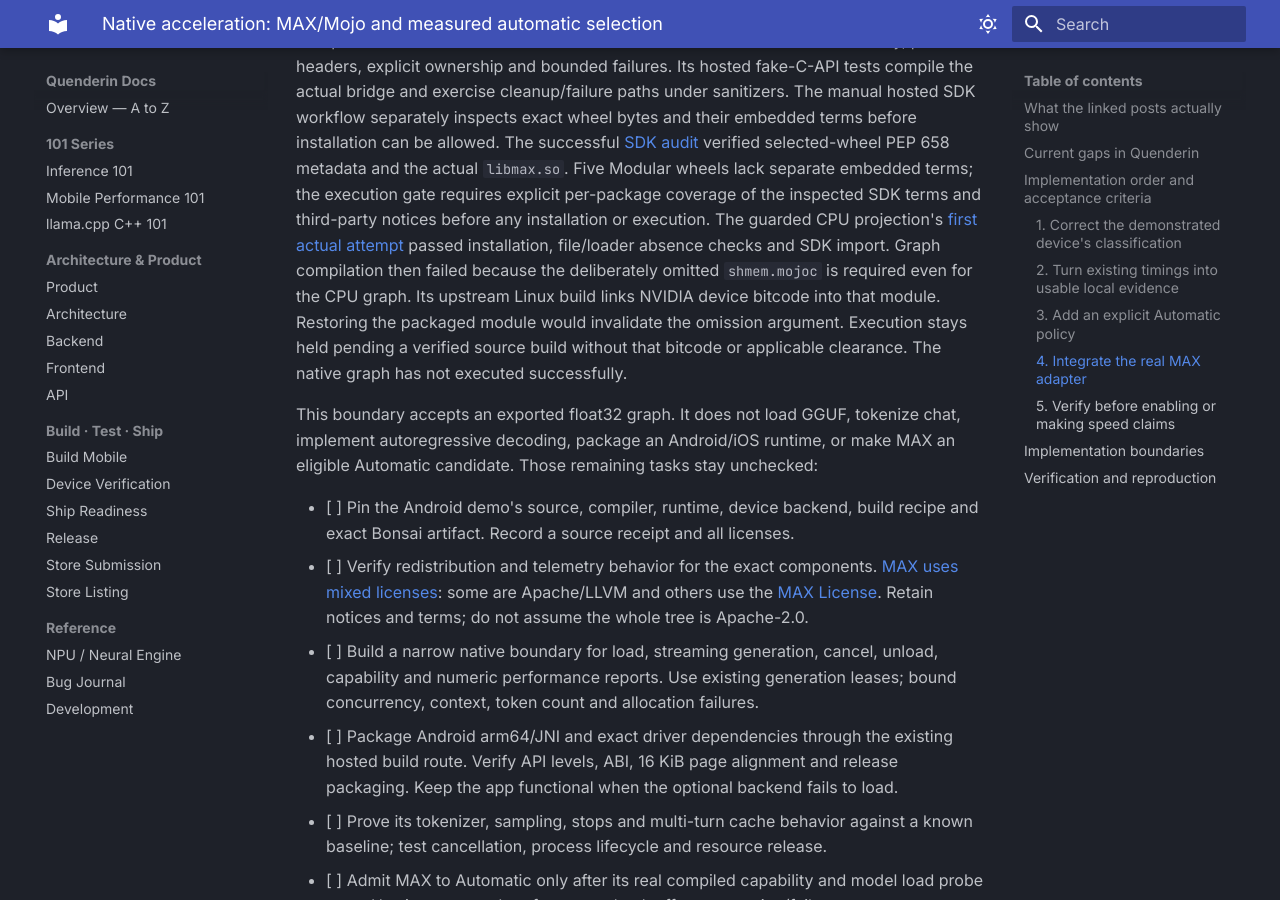
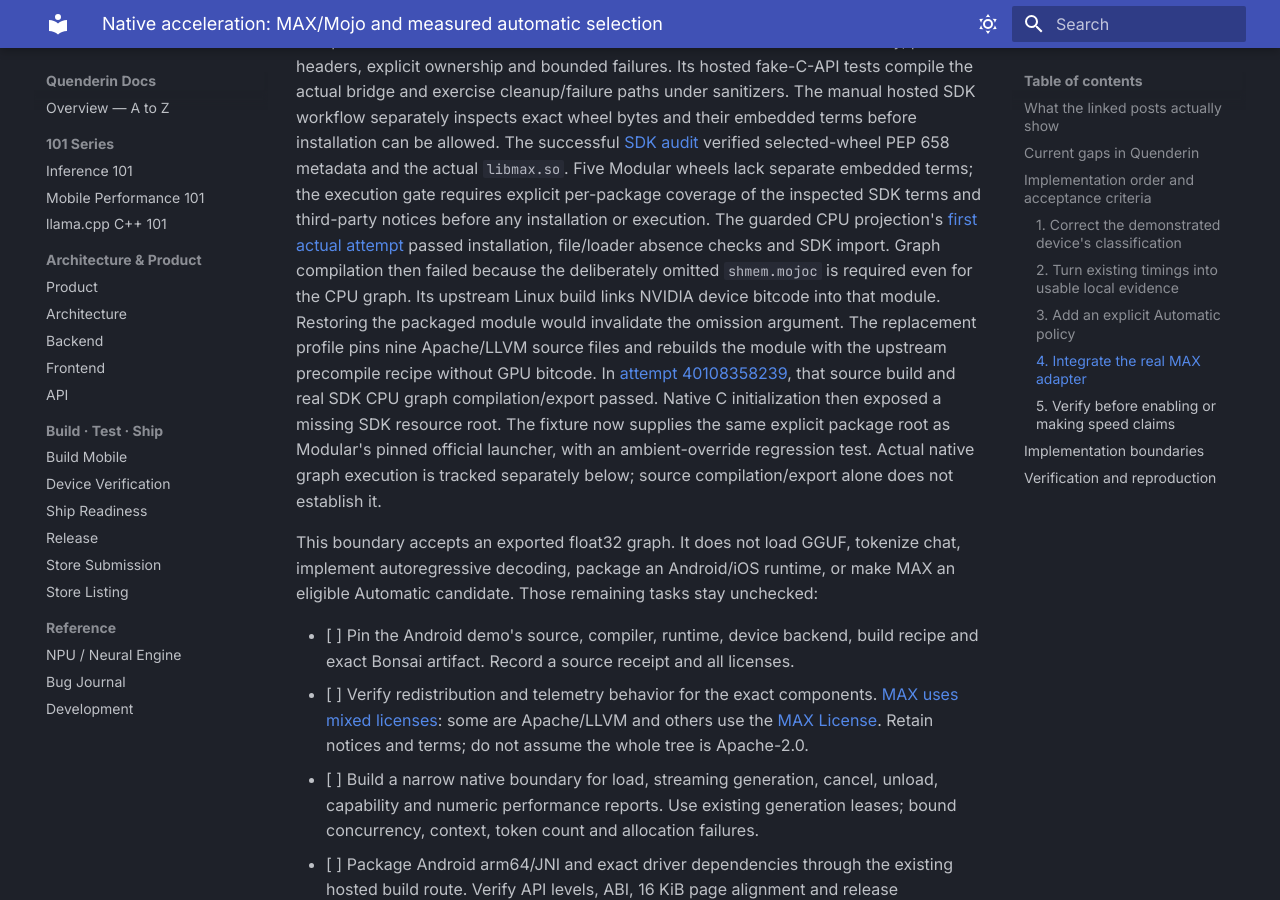
Before and after one commit to alikatgh/quenderin, an MkDocs documentation site: the page built from docs/modular-acceleration-plan.md, in a window 1280 px wide and 900 px high, scrolled down 4080 px. Built offline with MkDocs 1.6.1 and Material for MkDocs 9.7.7, drawn with Linux system fonts in a browser that asks for light colours; some of the changed text lies outside the part shown.

Commit message:
Set pinned SDK root for standalone MAX C runtime

```diff
--- a/docs/modular-acceleration-plan.md
+++ b/docs/modular-acceleration-plan.md
@@ -153,8 +153,14 @@
 then failed because the deliberately omitted `shmem.mojoc` is required even for
 the CPU graph. Its upstream Linux build links NVIDIA device bitcode into that
 module. Restoring the packaged module would invalidate the omission argument.
-Execution stays held pending a verified source build without that bitcode or
-applicable clearance. The native graph has not executed successfully.
+The replacement profile pins nine Apache/LLVM source files and rebuilds the module
+with the upstream precompile recipe without GPU bitcode. In
+[attempt 40108358239](https://github.com/alikatgh/quenderin/actions/runs/40108358239),
+that source build and real SDK CPU graph compilation/export passed. Native C
+initialization then exposed a missing SDK resource root. The fixture now supplies
+the same explicit package root as Modular's pinned official launcher, with an
+ambient-override regression test. Actual native graph execution is tracked
+separately below; source compilation/export alone does not establish it.
 
 This boundary accepts an exported float32 graph. It does not load GGUF, tokenize
 chat, implement autoregressive decoding, package an Android/iOS runtime, or make
```
Also changed, not shown: other parts of docs/modular-acceleration-plan.md (+1 -1 lines), native/max-runtime/README.md (+6 -0 lines), 2 other files.
